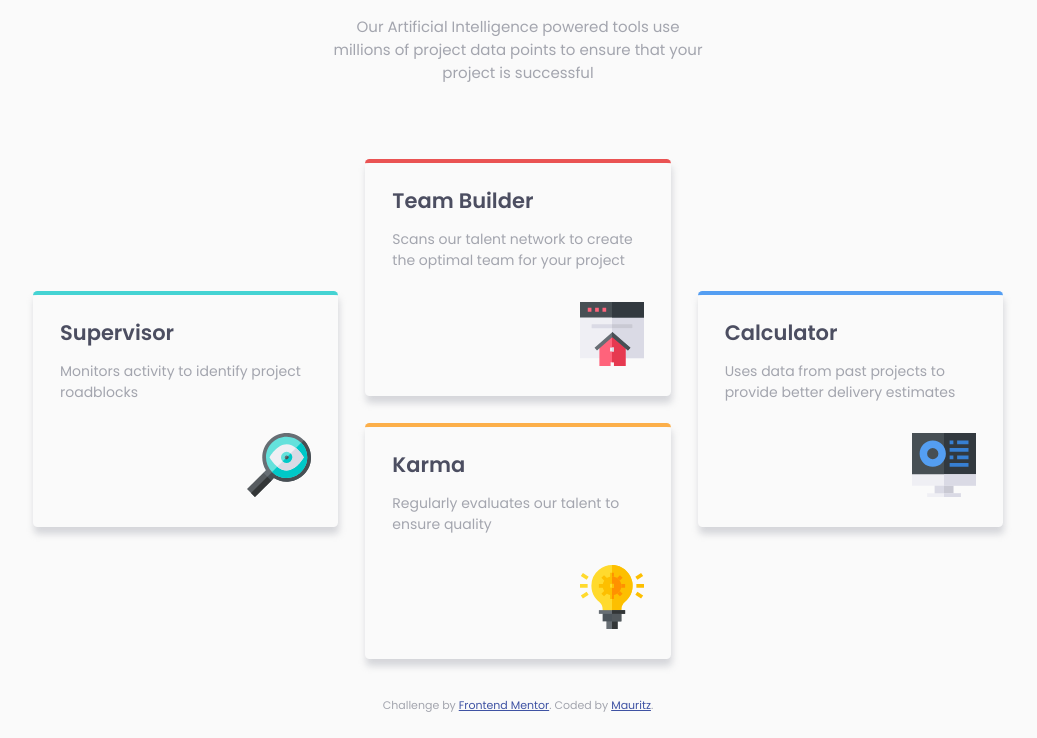
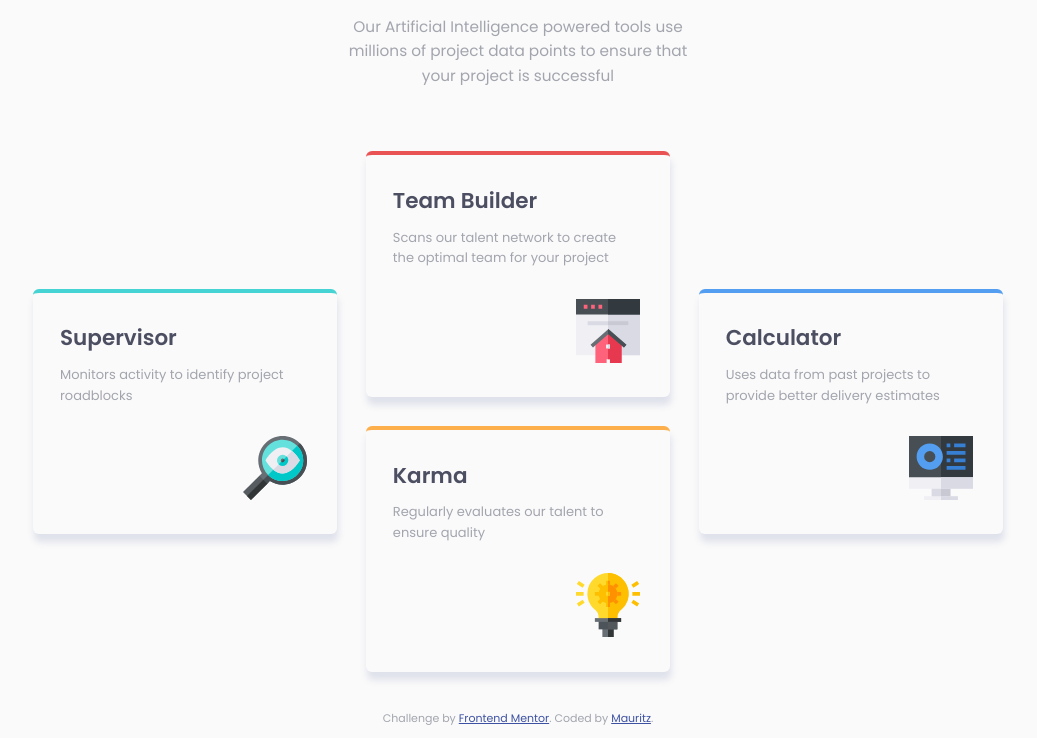
Before and after one commit to MauritzLM/four-card-feature-section, a plain HTML site: page index.html in a window 1280 px wide. Shown: the part 167-905 px from the top of the page, without its empty margins (122-1159 px from the left). Drawn offline with Linux system fonts and the light colour scheme.

Commit message:
updated readme, made small adjustments to desktop styles

```diff
--- a/style.css
+++ b/style.css
@@ -13,7 +13,7 @@ body {
 }
 
 h1 {
-    font-size: 2.5rem;
+    font-size: 2.4rem;
     color: hsl(234, 12%, 34%);
     margin-bottom: 0;
 }
@@ -36,6 +36,7 @@ h1,
 p {
     font-weight: 400;
     color: hsl(229, 6%, 66%);
+    line-height: 1.6;
 }
 
 h2+p {
@@ -52,14 +53,14 @@ main {
     flex-direction: column;
     justify-content: space-between;
     gap: 1.5em;
-    margin-top: 5em;
+    margin-top: 4.2em;
 }
 
 .ai-types section {
     display: flex;
     flex-direction: column;
-    box-shadow: 1px 7px 7px hsla(229, 6%, 66%, 0.418);
-    border-radius: .3em;
+    box-shadow: 1.2px 8px 7px hsla(230, 26%, 50%, 0.164);
+    border-radius: .4em;
     padding: 1.5em 1.8em;
 }
 
@@ -96,7 +97,7 @@ main {
 }
 
 /* Media queries */
-@media screen and (min-width: 900px) {
+@media screen and (min-width: 1000px) {
 
     h1 {
         font-size: 3.5rem;
@@ -104,18 +105,21 @@ main {
     }
 
     h2 {
-        font-size: 2.1rem;
-        margin-bottom: .4em;
+        font-size: 2.15rem;
+        margin-bottom: .3em;
+        margin-top: .3em;
     }
 
     .introduction p {
         padding-left: 20em;
         padding-right: 20em;
+        font-size: 1.53rem;
 
     }
 
     h2+p {
-        font-size: 1.4rem;
+        font-size: 1.3rem;
+        padding-right: .5em;
     }
 
     main {
@@ -123,11 +127,9 @@ main {
         margin-right: 8em;
     }
 
-
-
     .ai-types {
         display: grid;
-        gap: 1.8em;
+        gap: 1.9em;
         grid-template-columns: 1fr 1fr 1fr;
         grid-template-areas:
             '  .         teambuilder      .    '
@@ -151,4 +153,9 @@ main {
     .calculator {
         grid-area: calculator;
     }
+
+    .ai-types section img {
+        margin-bottom: .8em;
+        margin-right: .2em;
+    }
 }
```
Also changed, not shown: 2 other files.
